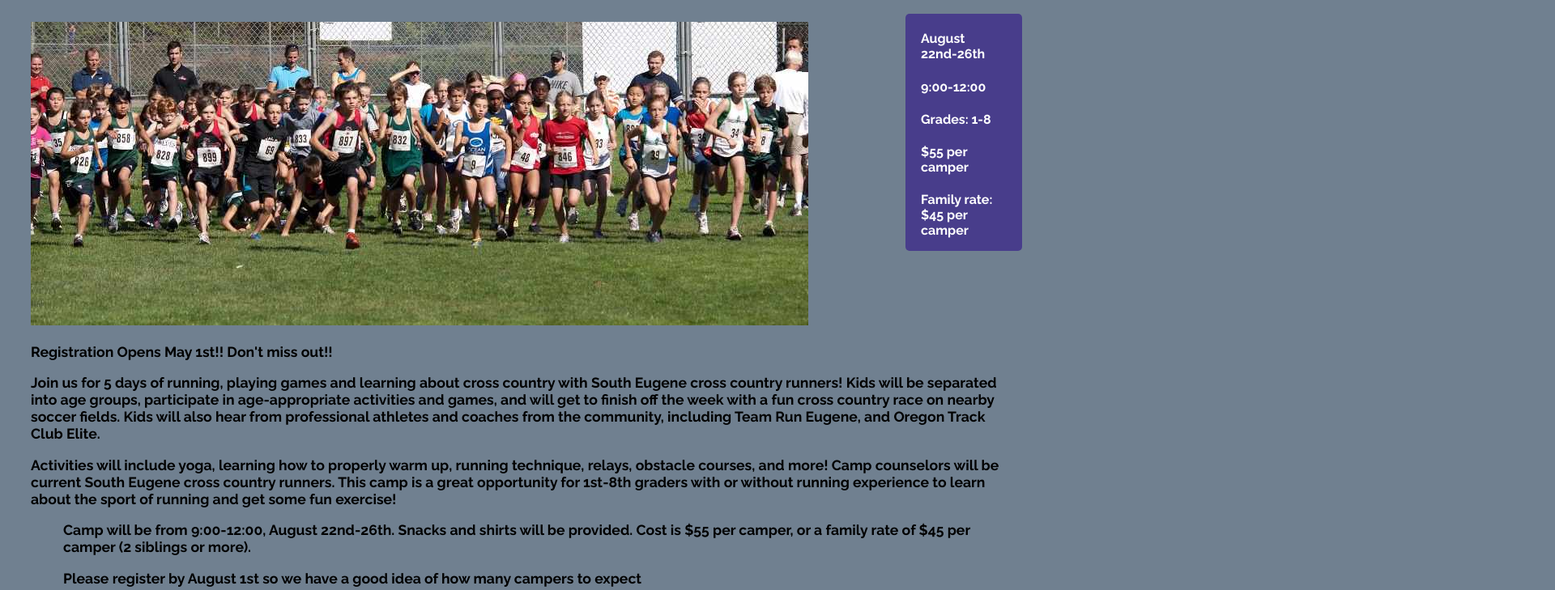
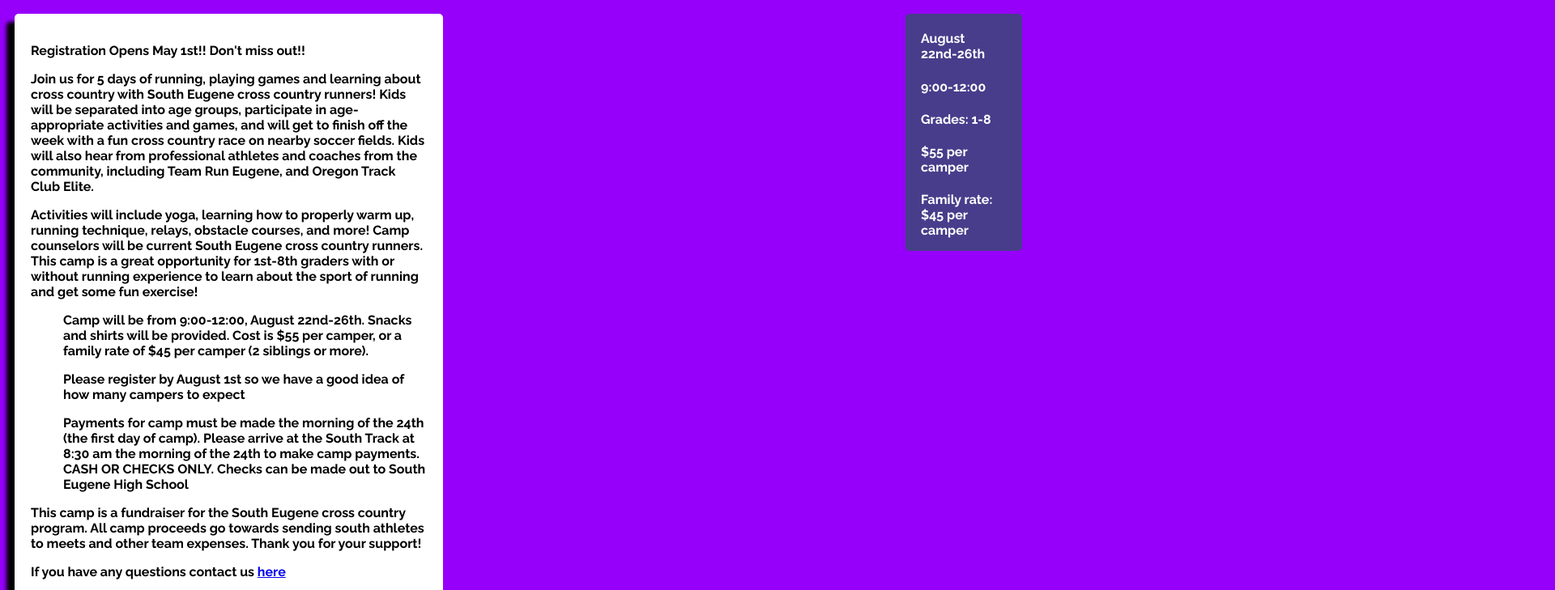
Before and after one commit to SouthEugeneXC/southeugenexc.github.io, a plain HTML site: page index.html in a window 1280 px wide. Shown: the part 113-842 px from the top of the page at 81% size, 1920 px wide, since content can reach past the window. Drawn offline with Linux system fonts and the light colour scheme.

Commit message:
Update index.html

```diff
--- a/index.html
+++ b/index.html
@@ -8,7 +8,6 @@
 		<style>
 			body{
 				background-color: rgb(150,0,250)
-				font-size:14px;
 			}
 			p{
 				font-family:'Raleway', sans-serif;
@@ -29,12 +28,10 @@
 				width:100px;
 				border-radius:5px;
 			}
-			.main{
-				background-color:(210,210,210);
+			#content{
 				margin:10px;
 				border-radius:5px;
-				padding:20px;
-				font-size:110%;
+				font-size:100%;
 			}
 		</style>
 	</head>
@@ -54,9 +51,7 @@
 
 			</div>
 
-			<div class="main">
-			<img src="kidsstart.jpg" alt="">
-			<span id="contenttext">
+			<div id="content">
 			  <p>
 
 			</p>  Registration Opens May 1st!! Don't miss out!!
```
